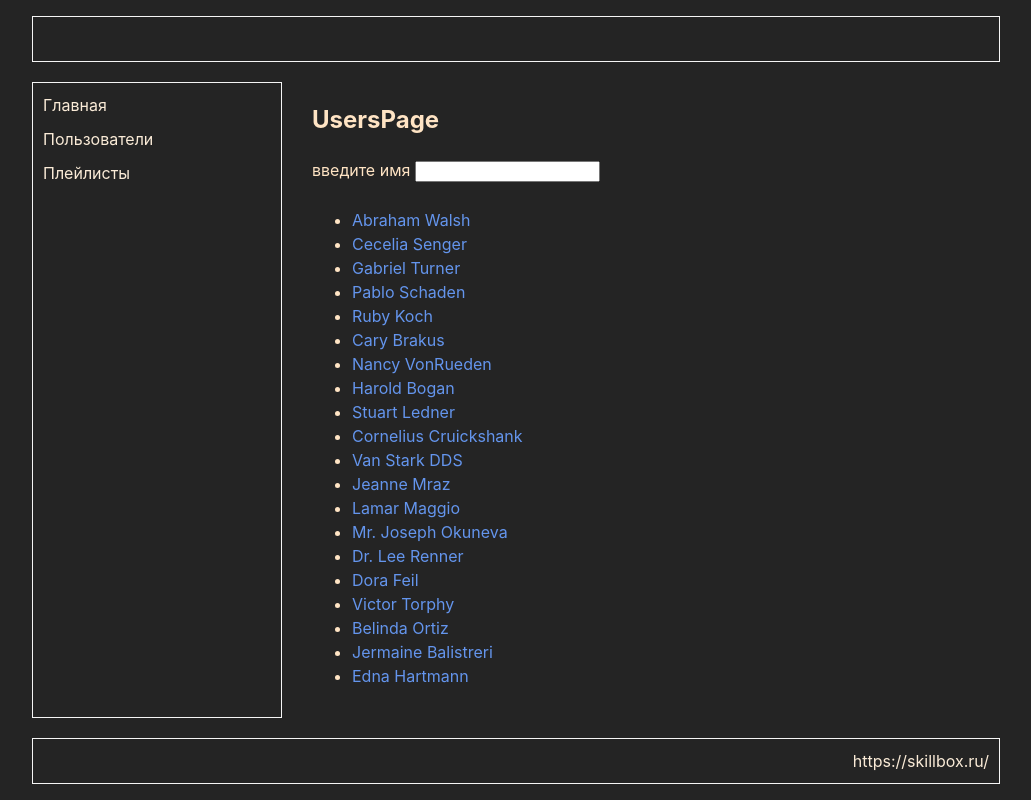
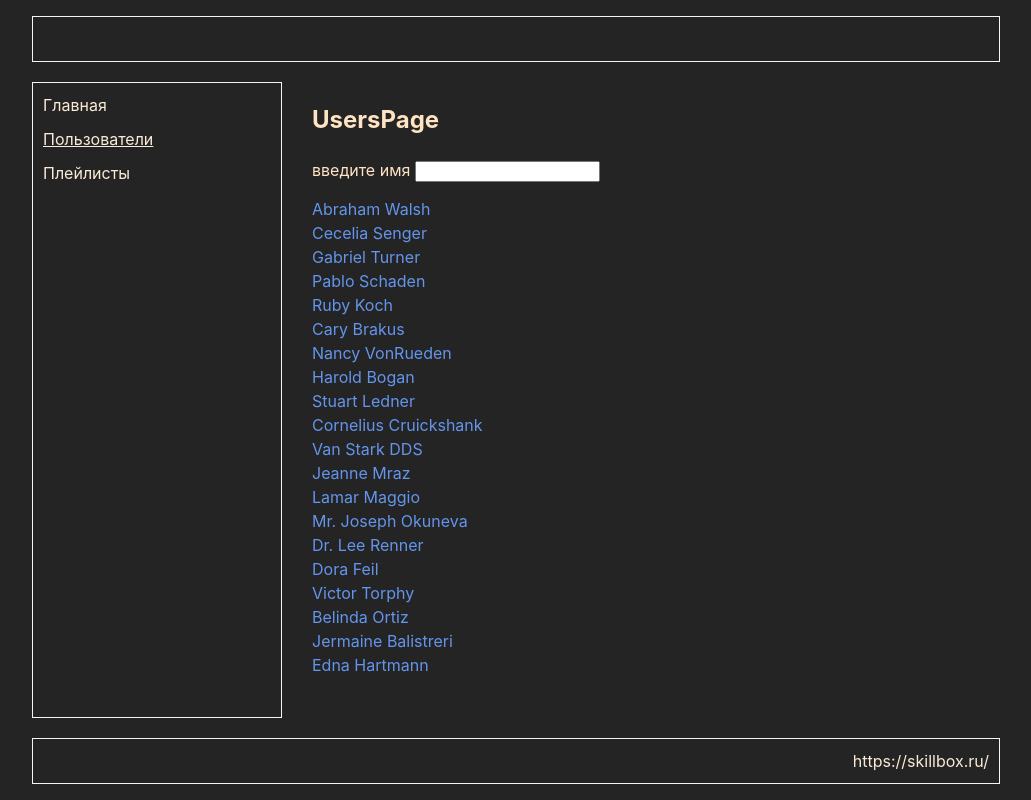
Before and after one commit to nukleaz/routing-practice, a React (Vite) app: page /users in a window 1280 px wide. Shown: the whole page, without its empty margins (124-1155 px from the left). Built offline with nearby package versions, Linux system fonts and the light colour scheme.

Commit message:
added NavLink instead of Link in nav and css changes

```diff
--- a/src/App.tsx
+++ b/src/App.tsx
@@ -1,4 +1,4 @@
-import { BrowserRouter, Link, Route, Routes } from 'react-router-dom';
+import { BrowserRouter, NavLink, Route, Routes } from 'react-router-dom';
 import './app.css';
 import { MainPage, UserInfoPage, UsersPage } from './pages';
 import { PlayListsPage } from './pages/PlayListsPage/PlayListsPage';
@@ -11,9 +11,9 @@ export const App = () => {
 
 			<div className='section'>
 				<nav className='nav'>
-					<Link to={'/'}>Главная</Link>
-					<Link to={'/users'}>Пользователи</Link>
-					<Link to={'/playlists'}>Плейлисты</Link>
+					<NavLink to={'/'}>Главная</NavLink>
+					<NavLink to={'/users'}>Пользователи</NavLink>
+					<NavLink to={'/playlists'}>Плейлисты</NavLink>
 				</nav>
 
 				<main className='content'>
--- a/src/index.css
+++ b/src/index.css
@@ -43,4 +43,16 @@ body {
 
 a {
 	text-decoration: none;
+	color: cornflowerblue;
+	cursor: pointer;
 }
+
+a:hover {
+	color: rgb(72, 111, 184);
+}
+
+ul {
+	list-style-type: none;
+	padding: 0;
+	margin: 0;
+}
--- a/src/pages/PlayListsPage/PlayListsPage.css
+++ b/src/pages/PlayListsPage/PlayListsPage.css
@@ -4,6 +4,7 @@
 	flex-direction: column;
 	justify-content: space-between;
 	gap: 8px;
+	margin-bottom: 15px;
 }
 
 .playlists__label {
--- a/src/pages/PlaylistInfoPage/PlaylistInfoPage.tsx
+++ b/src/pages/PlaylistInfoPage/PlaylistInfoPage.tsx
@@ -1,6 +1,5 @@
 import { Link, useParams } from 'react-router-dom';
 import { PLAYLISTS } from '../../data';
-import './PlaylistInfoPage.css';
 
 export const PlaylistInfoPage = () => {
 	const { playlistId } = useParams();
--- a/src/pages/UsersPage/UsersPage.css
+++ b/src/pages/UsersPage/UsersPage.css
@@ -5,24 +5,5 @@
 .users {
 	display: flex;
 	flex-direction: column;
-	gap: 10px;
+	gap: 15px;
 }
-
-.users a {
-	color: cornflowerblue;
-	cursor: pointer;
-}
-
-.users a:hover {
-	color: rgb(72, 111, 184);
-}
-
-.users button {
-	text-align: left;
-	color: cornflowerblue;
-}
-
-.users button:hover {
-	text-align: left;
-	color: rgb(72, 111, 184);
-}
```
Also changed, not shown: src/pages/PlaylistInfoPage/PlaylistInfoPage.css (deleted).
